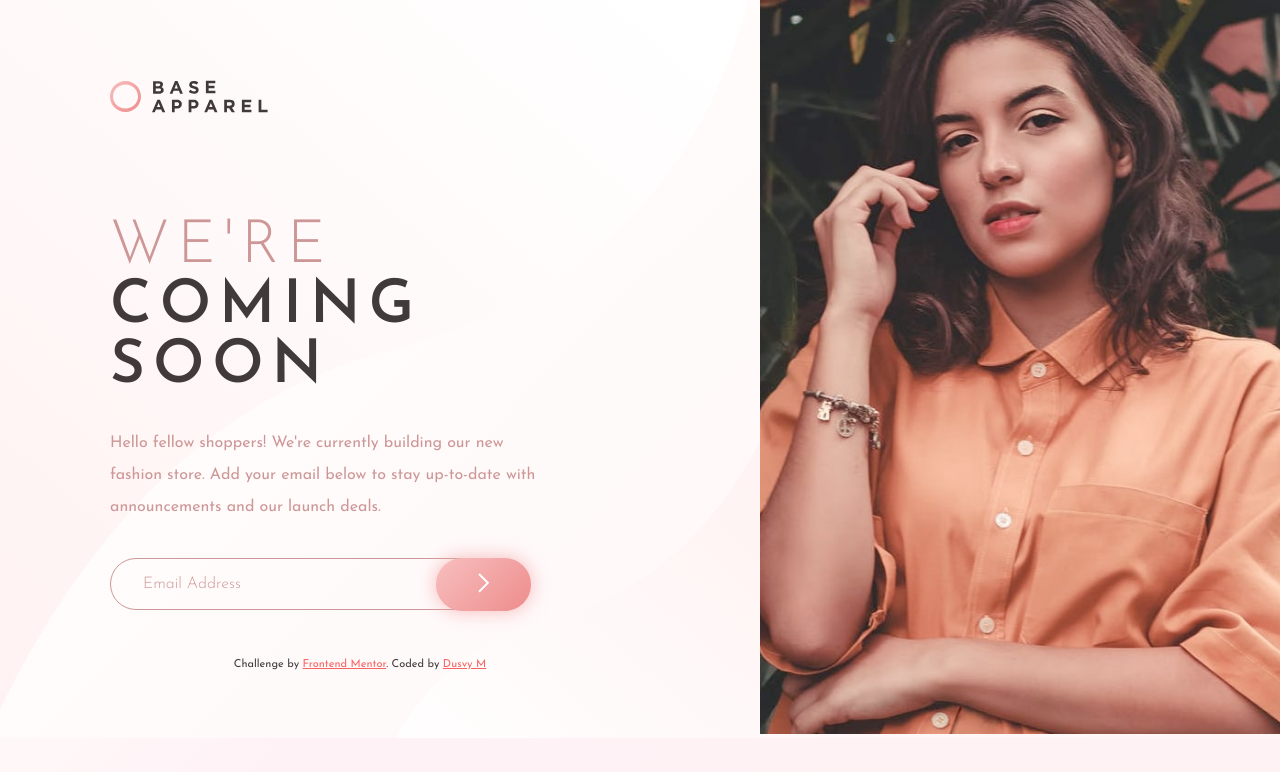
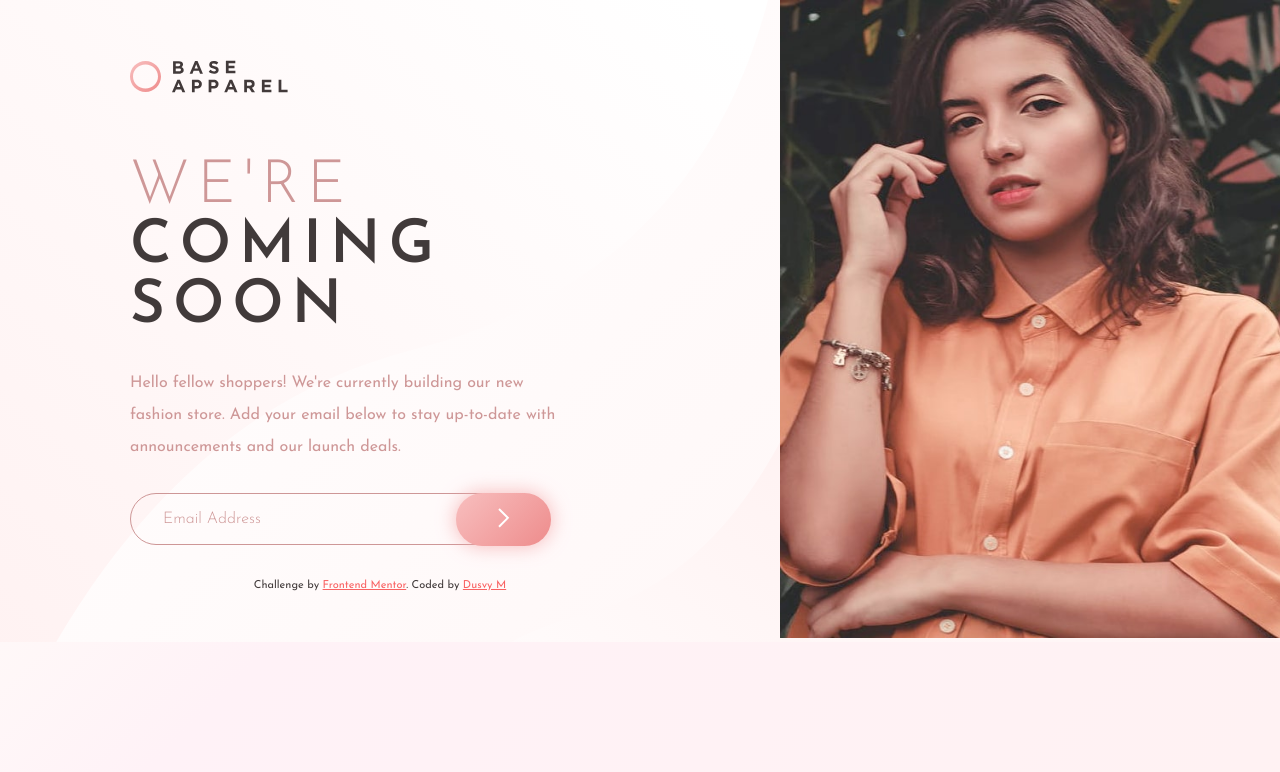
Before and after one commit to dovelm/FEM-base-apparel-coming-soon-master, a plain HTML site: page index.html in a window 1280 px wide. Shown: the top 772 px of the page. Drawn offline with Linux system fonts and the light colour scheme.

Commit message:
second changes

```diff
--- a/style.css
+++ b/style.css
@@ -38,11 +38,11 @@ body{
     width: 800px;
 }
 .img-woman{
-    width: 560px;
-    height: auto;
+    width: 520px;
+    height: 638px;
 }
 .logo{
-    margin:80px 0 70px 150px;
+    margin:60px 0 30px 150px;
 }
 .title, .title-one{
     font-size: 40px;
@@ -63,7 +63,7 @@ body{
     font-weight: 300;
 }
 .content-text{
-    margin: 30px 200px 35px 150px;
+    margin: 30px 200px 30px 150px;
     color:var(--primary-color);
     line-height: 2;
 }
@@ -90,7 +90,7 @@ form{
     color: var(--primary-color);
 }
 .input:focus{
-    outline-color:var(--secundary-font);
+   outline-color:var(--secundary-font);
 }
 .input:-webkit-autofill, .input:-webkit-autofill:hover, .input:-webkit-autofill:focus, .input:-webkit-autofill:active{
     box-shadow: 0 0 0 30px white inset;
@@ -137,7 +137,7 @@ form.error .error-msg {
 }
 /*Footer*/
 footer{
-    margin-top: 20px;
+    margin-top: 6px;
     margin-bottom: 10px;
     color: var(--neutral-dark-grayish);
     font-weight: 500;
@@ -149,7 +149,7 @@ footer{
 .attribution a {
     color:var( --secundary-font);
 }
-@media (max-width: 1000px) {
+@media (max-width: 1100px) {
     body{
         background:linear-gradient(135deg, #FFF8F4,#fff2f1);
     }
```
